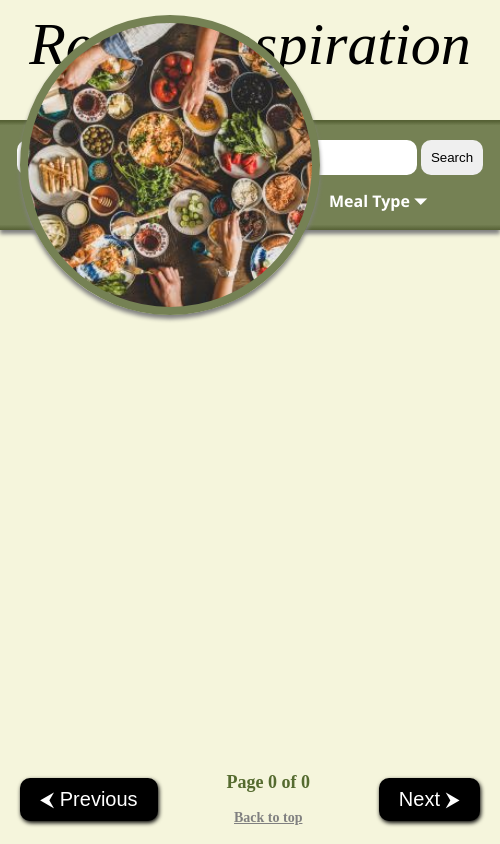
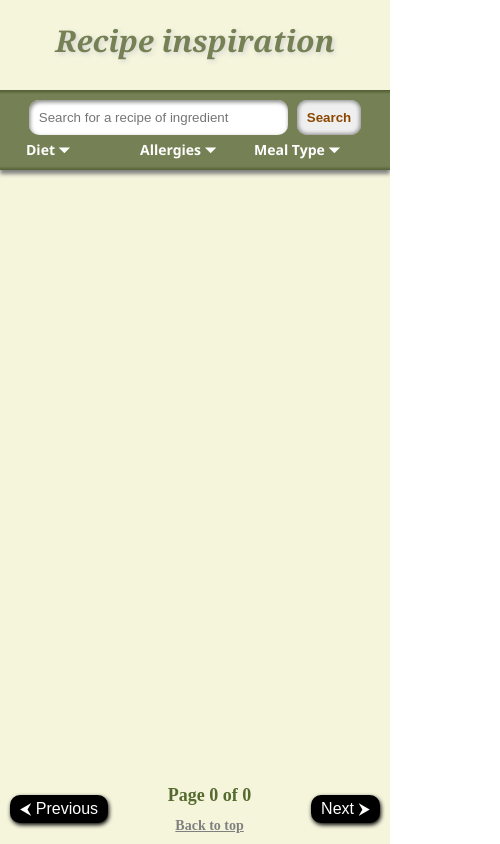
Before and after one commit to LillaBlond/Recipe_generator, a plain HTML site: page index.html in a window 390 px wide. Shown: the whole page, 500 px wide, since content can reach past the window. Drawn offline with Linux system fonts and the light colour scheme; a web font is replaced by a local one.

Commit message:
Feature/design-cleanup

```diff
--- a/css/main.css
+++ b/css/main.css
@@ -1,4 +1,3 @@
-@import url('https://fonts.googleapis.com/css2?family=Beau+Rivage&family=Frank+Ruhl+Libre:wght@300..900&family=Grape+Nuts&family=Inspiration&family=Pacifico&display=swap');
 
 *{
     padding: 0;
@@ -9,7 +8,7 @@
 #site-wrapper{
     background-color: beige;
     min-height: 100vh;
-    min-width: 500px;
+    min-width: 375px;
     display: grid;
     grid-template-columns:1fr;
     grid-template-rows: 100px 110px 1fr 90px;
@@ -24,24 +23,13 @@ header{
 }
 
 header h1{
+    padding-top: 10px;
     font-size: 60px;
-    color: black;
-    font-family: "Frank Ruhl Libre", serif;
-    font-weight: 400;
+    color: #758154;
+    font-family: Georgia, 'Times New Roman', Times, serif;
+    font-weight: bold;
     font-style: italic;
-
-}
-
-#searchSection{
-    position: relative;
-    background-color:#758154;
-    grid-row: 2/3;
-    grid-column: 1/2;
-    width: 100%;
-    padding: 20px 0 10px;
-    text-align: center;
-    background-image: linear-gradient(#566135 0% 1%,#758154 5% 95%,#566135);
-    box-shadow: 0 4px 4px grey;
+    text-shadow: 2px 2px 5px lightgray;
 }
 
 #sideImage{
@@ -59,16 +47,20 @@ header h1{
     z-index: 10;
 }
 
-#shadow{
-    position: absolute;
-    bottom: -84px;
-    left: 20px;
-    height: 300px;
-    width: 300px;
-    box-shadow: 0 4px 4px 2px grey;
-    border-radius: 50%;
-    z-index: -10;
+/*##################### Searh section elements ##########################*/
+
+#searchSection{
+    position: relative;
+    background-color:#758154;
+    grid-row: 2/3;
+    grid-column: 1/2;
+    width: 100%;
+    padding: 20px 0 10px;
+    text-align: center;
+    background-image: linear-gradient(#566135 0% 1%,#758154 5% 95%,#566135);
+    box-shadow: 0 4px 4px grey;
 }
+
 
 #searchField{
     width: 400px;
@@ -78,6 +70,17 @@ header h1{
     padding: 10px;
     border-radius: 10px;
     border: none;
+}
+
+#searchSection input[type=text]{
+    box-shadow: inset 1px 2px 4px grey;
+}
+
+#searchSection input[type=button]{
+    color:#894700;
+    font-weight: bold;
+    margin-left: 5px;
+    box-shadow: inset 0px 0px 4px 1px grey;
 }
 
 #searchSection input[type=button]:hover{
@@ -131,6 +134,8 @@ li{
 }
 
 
+/*###################### Recipe card container elements #####################*/
+
 
 #recipesContainer{
     grid-column: 1/2;
@@ -139,15 +144,15 @@ li{
     flex-wrap: wrap;
     justify-content: space-evenly;
     gap: 50px;
+    max-width: 1200px;
     padding: 100px 100px 0;
 }
 
 .recipeBox{
     flex: 1 1 0;
-    min-height: 400px;
     max-height: 440px;
     max-width: 300px;
-    min-width: 280px;
+    min-width: 200px;
     background-color: white;
     border-radius: 10px;
     box-shadow: 2px 4px 4px grey;
@@ -164,6 +169,7 @@ li{
 }
 
 .recipeSlideText{
+    color:#4b4a4a;
     font-size: 14px;
     padding: 10px;
 }
@@ -181,7 +187,7 @@ li{
 
 .recipeSlideText h2{
     font-size: 18px;
-    margin: 10px 0;
+    margin: 15px 0;
 }
 
 .smallInfo{
@@ -192,6 +198,14 @@ li{
     content: "|";
     margin-left: 5px;
 }
+
+
+#recipesContainer a{
+    color: black;
+    text-decoration: none;
+}
+
+/*#################### Bottom container elements ##############################*/
 
 #bottomContainer{
     display: flex;
@@ -248,7 +262,89 @@ li{
     color: lightsalmon;
 }
 
-#recipesContainer a{
-    color: black;
-    text-decoration: none;
+
+/*########################## Media queries ######################*/
+
+@media only screen and (max-width: 1100px){
+    #sideImage{
+        bottom: -42px;
+        height: 200px;
+        width: 200px;
+    }
 }
+
+@media only screen and (max-width: 900px){
+    #sideImage{
+        display: none;
+    }
+
+    #recipesContainer{
+        padding: 50px 50px 20px;
+    }
+
+}
+
+@media only screen and (max-width: 675px){
+
+    #site-wrapper{
+        grid-template-rows: 70px 110px 1fr 70px;
+    }
+
+    header h1{
+        font-size: 40px;
+    }
+
+
+
+    #pageNumber{
+        margin-bottom: 10px;
+    }
+
+    #bottomContainer button{
+        padding: 5px 10px;
+        margin: 10px;
+        font-size: 16px;
+    }
+}
+
+@media only screen and (max-width: 500px){
+
+    header h1{
+        font-size: 30px;
+    }
+
+    #site-wrapper{
+        grid-template-rows: 70px 80px 1fr 70px;
+    }
+
+    #searchSection{
+        padding: 10px;
+    }
+
+    #searchSection input{
+        padding: 10px;
+    }
+
+    #searchField{
+        width:70%;
+    }
+
+    #filters button{
+        font-size: 14px;
+    }
+
+    #filters button{
+        width: 110px;
+        padding: 0;
+    }
+
+    li{
+        font-size: 12px;
+    }
+
+    #dietFilter, #allergiesFilter, #mealTypeFilter{
+        margin-top: 5px;
+    }
+
+
+}
--- a/index.html
+++ b/index.html
@@ -14,7 +14,6 @@
         </header>
         <section id="searchSection">
             <div id="sideImage"></div>
-            <div id="shadow"></div>
             <input type="text" id="searchField" placeholder="Search for a recipe of ingredient">
             <input type="button" value="Search"  onclick="getRecipes('searchBtn')">
             <div id="filters">
--- a/js/main.js
+++ b/js/main.js
@@ -83,11 +83,11 @@ function addRecipeCard(api_data){
                 <h2>${element.recipe.label}</h2>
                 <div class="recipeDetails">
                 <p class="smallInfo divider"><span>${Math.round(element.recipe.calories)}</span> Calories</p>
-                <p class="smallInfo divider"><span>${element.recipe.ingredients.length}</span> Ingredients</p>
-                <p class="smallInfo">${showCookingTime(element.recipe.totalTime)}</p>
+                <p class="smallInfo"><span>${element.recipe.ingredients.length}</span> Ingredients</p>
                 </div>
-            </section></a>
-        </article>`
+                </section></a>
+                </article>`
+               /*  <p class="smallInfo">${showCookingTime(element.recipe.totalTime)}</p> */
     }).join("");
 
     document.getElementById("recipesContainer").innerHTML = recipeCard;
```
